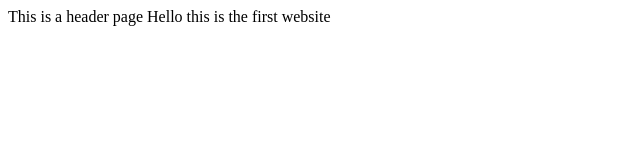
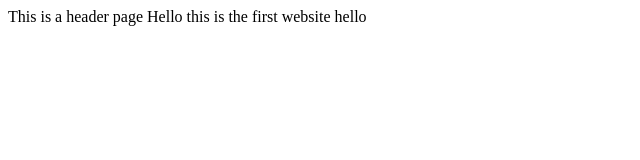
Before and after one commit to AhmedRefaat/Lesson0, a plain HTML site: page index.html in a window 1280 px wide. Shown: the full height of the page, 0-640 px from the left. Drawn offline with Linux system fonts and the light colour scheme.

Commit message:
Update index.html

```diff
--- a/index.html
+++ b/index.html
@@ -4,6 +4,6 @@
 	This is a header page
 </head>
 <body>
-Hello this is the first website
+Hello this is the first website hello
 </body>
 </html>
```
